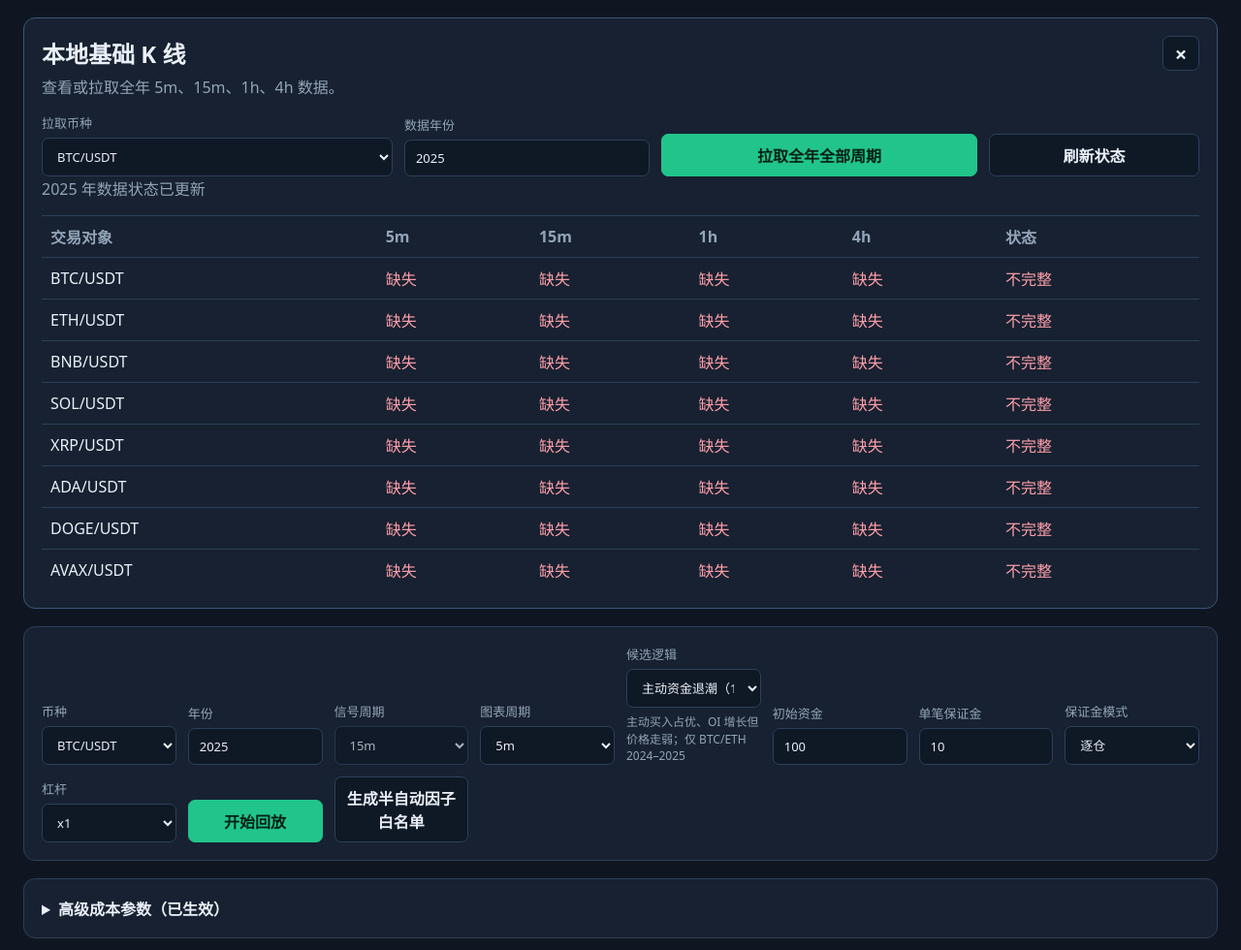
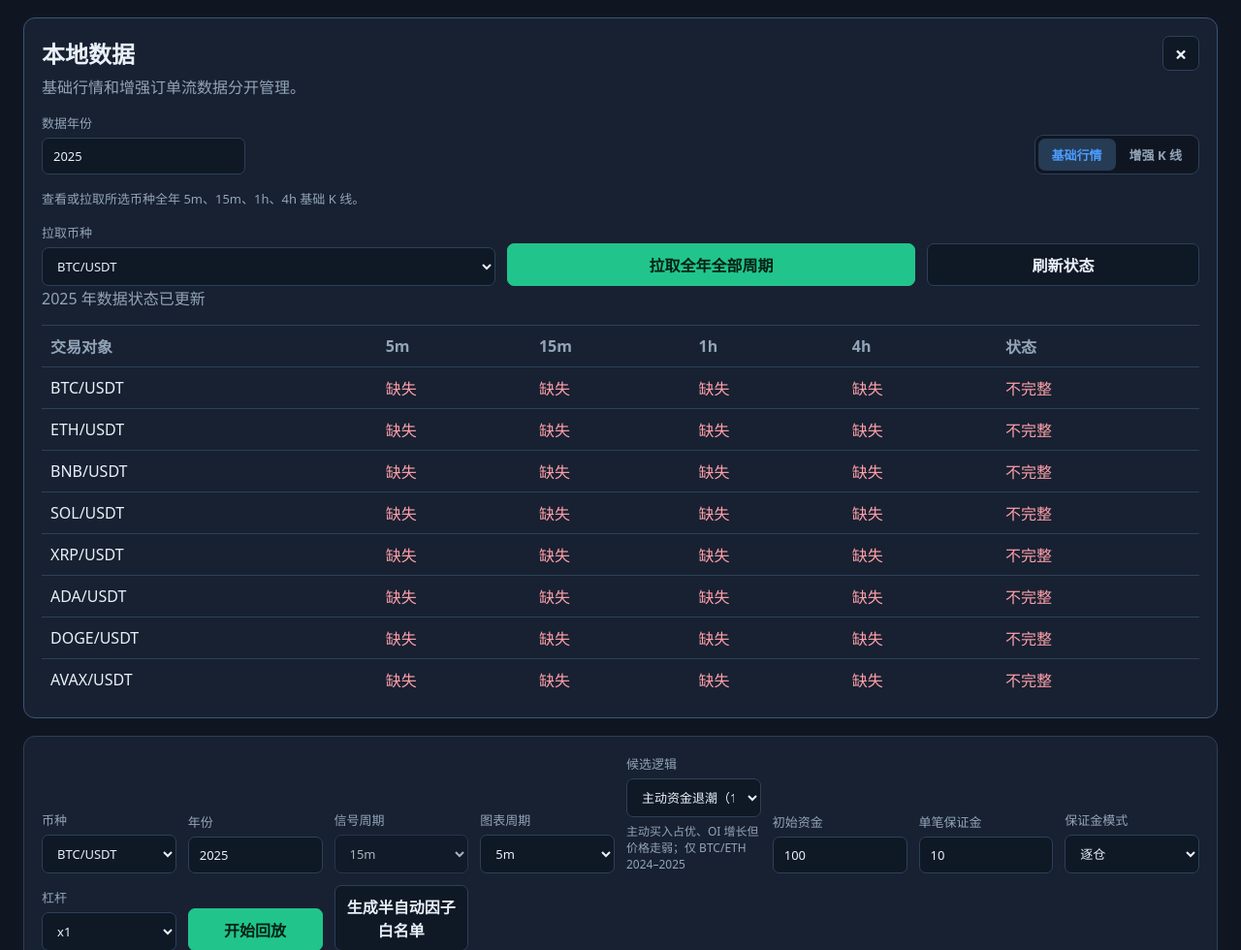
Before and after one commit to wllqxls/liang_hua, a FastAPI app: page / in a window 1280 px wide, after a click on "本地数据". Shown: the part 131-1111 px from the top of the page at 97% size. Run offline with FastAPI, Linux system fonts and the light colour scheme.

Commit message:
fix: restore enhanced data manager tab

```diff
--- a/static/css/manual_replay.css
+++ b/static/css/manual_replay.css
@@ -18,7 +18,17 @@ button { cursor: pointer; font-weight: 700; } button:disabled { opacity: .55; cu
 .local-data-heading h2 { margin-bottom: 5px; }
 .local-data-heading p { margin-bottom: 0; color: var(--muted); }
 .icon-button { min-width: 38px; padding: 6px 10px; font-size: 22px; line-height: 1; }
-.local-data-actions { display: grid; grid-template-columns: minmax(150px, 1fr) minmax(130px, .7fr) minmax(170px, .9fr) minmax(110px, .6fr); gap: 12px; align-items: end; margin-top: 16px; }
+.local-data-toolbar { display: flex; align-items: end; justify-content: space-between; gap: 16px; margin-top: 16px; }
+.local-data-toolbar > label { width: min(210px, 42vw); }
+.local-data-tabs { display: inline-flex; width: auto; padding: 3px; border: 1px solid var(--border); border-radius: 9px; background: var(--bg); }
+.local-data-tab { width: auto; border: 0; background: transparent; color: var(--muted); padding: 7px 14px; font-size: 13px; }
+.local-data-tab.active { background: #263b54; color: var(--blue); }
+.local-data-page { margin-top: 15px; }
+.local-data-description { margin-bottom: 0; color: var(--muted); font-size: 13px; line-height: 1.55; }
+.local-data-actions { display: grid; grid-template-columns: minmax(150px, 1fr) minmax(190px, .9fr) minmax(110px, .6fr); gap: 12px; align-items: end; margin-top: 14px; }
+.order-flow-actions { grid-template-columns: minmax(230px, .9fr) minmax(110px, .45fr); justify-content: start; }
+.order-flow-progress-wrap { display: flex; align-items: center; gap: 12px; margin: 0 0 14px; }
+.order-flow-progress-wrap progress { width: min(430px, 55vw); height: 10px; accent-color: var(--green); }
 .data-present { color: var(--green); }
 .data-missing { color: #ff9fa9; }
 .chart-title-group { display: flex; align-items: center; gap: 10px; min-width: 0; }
@@ -63,7 +73,13 @@ table { width: 100%; border-collapse: collapse; } th, td { text-align: left; pad
     .app-header, .decision-panel { align-items: stretch; flex-direction: column; }
     .chart-toolbar { align-items: start; flex-direction: column; gap: 4px; }
     .controls { grid-template-columns: repeat(2, minmax(0, 1fr)); }
+    .local-data-toolbar { align-items: stretch; flex-direction: column; }
+    .local-data-toolbar > label { width: 100%; }
+    .local-data-tabs { display: flex; }
+    .local-data-tab { flex: 1; }
     .local-data-actions { grid-template-columns: repeat(2, minmax(0, 1fr)); }
+    .order-flow-progress-wrap { align-items: flex-start; flex-direction: column; }
+    .order-flow-progress-wrap progress { width: 100%; }
     .advanced-grid { grid-template-columns: 1fr; }
     .decision-actions { width: 100%; }
     .chart-footer { align-items: stretch; }
--- a/static/js/manual_replay.js
+++ b/static/js/manual_replay.js
@@ -12,6 +12,8 @@ let drawingController = null;
 let currentChartCandles = [];
 let positionTimer = null;
 let positionStepInFlight = false;
+let orderFlowRunning = false;
+let orderFlowStatusLoaded = false;
 const POSITION_STEP_DELAY_MS = 700;
 
 const exchangeClock = new Intl.DateTimeFormat('en-CA', {
@@ -389,6 +391,125 @@ async function fetchLocalData() {
     }
 }
 
+function showLocalDataPage(page) {
+    const isOrderFlow = page === 'orderflow';
+    document.getElementById('market-data-page').classList.toggle('hidden', isOrderFlow);
+    document.getElementById('order-flow-data-page').classList.toggle('hidden', !isOrderFlow);
+    document.getElementById('market-data-page').setAttribute('aria-hidden', String(isOrderFlow));
+    document.getElementById('order-flow-data-page').setAttribute('aria-hidden', String(!isOrderFlow));
+    document.getElementById('market-data-tab').classList.toggle('active', !isOrderFlow);
+    document.getElementById('order-flow-data-tab').classList.toggle('active', isOrderFlow);
+    document.getElementById('market-data-tab').setAttribute('aria-selected', String(!isOrderFlow));
+    document.getElementById('order-flow-data-tab').setAttribute('aria-selected', String(isOrderFlow));
+    document.getElementById('local-data-panel').dataset.activeDataPage = isOrderFlow ? 'orderflow' : 'market';
+    if (isOrderFlow && !orderFlowStatusLoaded) loadOrderFlowStatus();
+    if (!isOrderFlow) loadLocalDataStatus();
+}
+
+function formatOrderFlowSize(kilobytes) {
+    if (kilobytes == null || !Number.isFinite(Number(kilobytes))) return '--';
+    const value = Number(kilobytes);
+    return value >= 1024 ? `${(value / 1024).toFixed(1)} MB` : `${value.toFixed(1)} KB`;
+}
+
+function renderOrderFlowStatus(items) {
+    const labels = {
+        complete: '完整', usable: '可研究（OI 有缺口）', partial: '不完整',
+        missing: '未下载', invalid: '审计失败',
+    };
+    const rows = (items || []).map(item => {
+        const usable = item.state === 'complete' || item.state === 'usable';
+        const annualRows = item.rows == null ? '--' : `${Number(item.rows).toLocaleString('zh-CN')} / ${Number(item.expected_rows).toLocaleString('zh-CN')}`;
+        const klineMissing = item.missing_rows == null ? '--' : Number(item.missing_rows).toLocaleString('zh-CN');
+        const metricsMissing = item.metrics_missing_rows == null ? '--' : `${Number(item.metrics_missing_rows).toLocaleString('zh-CN')}（${Number(item.metrics_coverage_pct || 0).toFixed(2)}% 覆盖）`;
+        const funding = item.funding_rows == null ? '--' : `${Number(item.funding_rows).toLocaleString('zh-CN')} 条`;
+        return `<tr><td>${escapeHtml(item.symbol || '--')}</td><td>${annualRows}</td><td class="${item.missing_rows === 0 ? 'data-present' : 'data-missing'}">${klineMissing}</td><td class="${item.metrics_missing_rows === 0 ? 'data-present' : 'data-missing'}">${metricsMissing}</td><td>${funding}</td><td>${formatOrderFlowSize(item.file_size_kb)}</td><td class="${usable ? 'data-present' : 'data-missing'}">${escapeHtml(labels[item.state] || item.state || '--')}</td></tr>`;
+    }).join('');
+    document.getElementById('order-flow-status-table').innerHTML = rows || '<tr><td colspan="7">暂无增强年度数据</td></tr>';
+}
+
+async function loadOrderFlowStatus(successMessage = '') {
+    const year = number('data-fetch-year');
+    const status = document.getElementById('order-flow-status-text');
+    const button = document.getElementById('order-flow-refresh-btn');
+    if (!Number.isInteger(year) || year < 2017 || year > 2100) {
+        status.textContent = '请输入 2017–2100 之间的年份';
+        return;
+    }
+    button.disabled = true;
+    status.textContent = `正在读取 ${year} 年增强数据状态…`;
+    try {
+        const response = await fetch(`/api/order-flow/status?year=${encodeURIComponent(year)}`);
+        const data = await response.json();
+        if (!response.ok) throw new Error(data.detail || '读取失败');
+        renderOrderFlowStatus(data);
+        orderFlowStatusLoaded = true;
+        status.textContent = successMessage || (year === 2026 ? '2026 是未使用保留期，当前不开放拉取' : `${year} 年增强数据状态已更新`);
+    } catch (error) {
+        status.textContent = `增强数据状态读取失败：${error.message}`;
+        renderOrderFlowStatus([]);
+    } finally {
+        if (!orderFlowRunning) button.disabled = false;
+    }
+}
+
+async function fetchOrderFlowYear() {
+    if (orderFlowRunning) return;
+    const year = number('data-fetch-year');
+    const yearInput = document.getElementById('data-fetch-year');
+    const fetchButton = document.getElementById('order-flow-fetch-btn');
+    const refreshButton = document.getElementById('order-flow-refresh-btn');
+    const status = document.getElementById('order-flow-status-text');
+    const progressWrap = document.getElementById('order-flow-progress-wrap');
+    const progress = document.getElementById('order-flow-progress');
+    const progressText = document.getElementById('order-flow-progress-text');
+    if (![2024, 2025].includes(year)) {
+        status.textContent = year === 2026 ? '2026 是未使用保留期，当前禁止拉取' : '增强订单流基础研究只开放 2024/2025';
+        return;
+    }
+    orderFlowRunning = true;
+    fetchButton.disabled = true;
+    refreshButton.disabled = true;
+    yearInput.disabled = true;
+    progress.value = 0;
+    progress.max = 1;
+    progressWrap.classList.remove('hidden');
+    progressText.textContent = '准备年度归档…';
+    status.textContent = '后台拉取中；关闭本地数据面板不会中断任务';
+    try {
+        const createdResponse = await fetch('/api/order-flow/jobs', {
+            method: 'POST', headers: { 'Content-Type': 'application/json' }, body: JSON.stringify({ year }),
+        });
+        const created = await createdResponse.json();
+        if (!createdResponse.ok || !created.success || !created.job_id) throw new Error(created.detail || created.error || '任务启动失败');
+        while (true) {
+            const jobResponse = await fetch(`/api/order-flow/jobs/${created.job_id}`);
+            const job = await jobResponse.json();
+            if (!jobResponse.ok) throw new Error(job.detail || '任务状态读取失败');
+            const completed = Number(job.completed_count || 0);
+            const total = Math.max(1, Number(job.total_count || 1));
+            progress.max = total;
+            progress.value = Math.min(completed, total);
+            progressText.textContent = `${job.stage || '拉取中'}：${completed} / ${total}，已用 ${Number(job.elapsed_seconds || 0).toFixed(1)} 秒`;
+            if (job.state === 'completed') {
+                renderOrderFlowStatus(job.items || []);
+                await loadOrderFlowStatus(`BTC + ETH ${year} 年增强数据已生成并完成年度审计`);
+                break;
+            }
+            if (job.state === 'failed' || !job.success) throw new Error(job.error || '增强年度数据拉取失败');
+            await new Promise(resolve => setTimeout(resolve, 1000));
+        }
+    } catch (error) {
+        status.textContent = `增强数据拉取失败：${error.message}`;
+        progressText.textContent = '任务失败，可直接重试；已校验的归档会自动跳过';
+    } finally {
+        orderFlowRunning = false;
+        fetchButton.disabled = false;
+        refreshButton.disabled = false;
+        yearInput.disabled = false;
+    }
+}
+
 function setLocalDataPanel(open) {
     const panel = document.getElementById('local-data-panel');
     document.getElementById('local-data-toggle').setAttribute('aria-expanded', String(open));
@@ -396,7 +517,9 @@ function setLocalDataPanel(open) {
     if (open) {
         document.getElementById('data-fetch-symbol').value = document.getElementById('symbol').value;
         document.getElementById('data-fetch-year').value = document.getElementById('data-year').value;
-        loadLocalDataStatus();
+        const activePage = panel.dataset.activeDataPage || 'market';
+        if (activePage === 'orderflow') loadOrderFlowStatus();
+        else loadLocalDataStatus();
     }
 }
 
@@ -404,7 +527,16 @@ document.getElementById('local-data-toggle').addEventListener('click', () => set
 document.getElementById('local-data-close').addEventListener('click', () => setLocalDataPanel(false));
 document.getElementById('refresh-data-btn').addEventListener('click', () => loadLocalDataStatus());
 document.getElementById('fetch-data-btn').addEventListener('click', fetchLocalData);
-document.getElementById('data-fetch-year').addEventListener('change', () => loadLocalDataStatus());
+document.getElementById('market-data-tab').addEventListener('click', () => showLocalDataPage('market'));
+document.getElementById('order-flow-data-tab').addEventListener('click', () => showLocalDataPage('orderflow'));
+document.getElementById('order-flow-refresh-btn').addEventListener('click', () => loadOrderFlowStatus());
+document.getElementById('order-flow-fetch-btn').addEventListener('click', fetchOrderFlowYear);
+document.getElementById('data-fetch-year').addEventListener('change', () => {
+    orderFlowStatusLoaded = false;
+    const activePage = document.getElementById('local-data-panel').dataset.activeDataPage || 'market';
+    if (activePage === 'orderflow') loadOrderFlowStatus();
+    else loadLocalDataStatus();
+});
 
 document.getElementById('whitelist-btn').addEventListener('click', async () => {
     const button = document.getElementById('whitelist-btn'); button.disabled = true;
--- a/templates/manual_replay.html
+++ b/templates/manual_replay.html
@@ -4,7 +4,7 @@
     <meta charset="UTF-8">
     <meta name="viewport" content="width=device-width, initial-scale=1.0">
     <title>半自动交易回放</title>
-    <link rel="stylesheet" href="/static/css/manual_replay.css?v=20260719-4">
+    <link rel="stylesheet" href="/static/css/manual_replay.css?v=20260719-5">
     <script src="/static/vendor/lightweight-charts.standalone.production.js"></script>
 </head>
 <body>
@@ -19,19 +19,41 @@
 
         <section id="local-data-panel" class="panel local-data-panel hidden">
             <div class="local-data-heading">
-                <div><h2>本地基础 K 线</h2><p>查看或拉取全年 5m、15m、1h、4h 数据。</p></div>
+                <div><h2>本地数据</h2><p>基础行情和增强订单流数据分开管理。</p></div>
                 <button id="local-data-close" class="icon-button" type="button" aria-label="关闭本地数据">×</button>
             </div>
+            <div class="local-data-toolbar">
+                <label>数据年份 <input id="data-fetch-year" type="number" min="2017" max="2100" value="2025"></label>
+                <div class="local-data-tabs" role="tablist" aria-label="本地数据类型">
+                    <button id="market-data-tab" class="local-data-tab active" type="button" role="tab" aria-selected="true" aria-controls="market-data-page">基础行情</button>
+                    <button id="order-flow-data-tab" class="local-data-tab" type="button" role="tab" aria-selected="false" aria-controls="order-flow-data-page">增强 K 线</button>
+                </div>
+            </div>
+            <section id="market-data-page" class="local-data-page" role="tabpanel" aria-hidden="false">
+                <p class="local-data-description">查看或拉取所选币种全年 5m、15m、1h、4h 基础 K 线。</p>
                 <div class="local-data-actions">
                     <label>拉取币种
                         <select id="data-fetch-symbol">{% for s in symbols %}<option value="{{ s }}" {% if s == 'BTC/USDT' %}selected{% endif %}>{{ s }}</option>{% endfor %}</select>
                     </label>
-                <label>数据年份 <input id="data-fetch-year" type="number" min="2017" max="2100" value="2025"></label>
                     <button id="fetch-data-btn" class="primary" type="button">拉取全年全部周期</button>
                     <button id="refresh-data-btn" type="button">刷新状态</button>
                 </div>
                 <p id="data-status-text" class="levels">展开后自动读取本地数据状态。</p>
                 <div class="table-wrap"><table><thead><tr><th>交易对象</th><th>5m</th><th>15m</th><th>1h</th><th>4h</th><th>状态</th></tr></thead><tbody id="data-status-table"><tr><td colspan="6">尚未读取</td></tr></tbody></table></div>
+            </section>
+            <section id="order-flow-data-page" class="local-data-page hidden" role="tabpanel" aria-hidden="true">
+                <p class="local-data-description">年度增强包一次拉取 BTC + ETH 的增强 5m K 线、5m OI 指标和资金费率；不会下载全年逐笔成交、盘口深度或爆仓数据。</p>
+                <div class="local-data-actions order-flow-actions">
+                    <button id="order-flow-fetch-btn" class="primary" type="button">拉取 BTC + ETH 年度增强数据</button>
+                    <button id="order-flow-refresh-btn" type="button">刷新状态</button>
+                </div>
+                <p id="order-flow-status-text" class="levels">切换到本页后自动读取增强数据状态。</p>
+                <div id="order-flow-progress-wrap" class="order-flow-progress-wrap hidden">
+                    <progress id="order-flow-progress" value="0" max="1"></progress>
+                    <span id="order-flow-progress-text" class="levels"></span>
+                </div>
+                <div class="table-wrap"><table><thead><tr><th>交易对象</th><th>年度 5m</th><th>K 线缺口</th><th>OI 缺口</th><th>资金费率</th><th>体积</th><th>状态</th></tr></thead><tbody id="order-flow-status-table"><tr><td colspan="7">尚未读取</td></tr></tbody></table></div>
+            </section>
         </section>
 
         <section class="panel controls">
@@ -189,6 +211,6 @@
         <p id="error" class="error hidden"></p>
     </main>
     <script src="/static/js/chart_drawings.js?v=20260719-8"></script>
-    <script src="/static/js/manual_replay.js?v=20260719-9"></script>
+    <script src="/static/js/manual_replay.js?v=20260719-10"></script>
 </body>
 </html>
```
Also changed, not shown: tests/test_routes.py (+10 -0 lines). Lines whose indentation alone changed are shown as unchanged.
